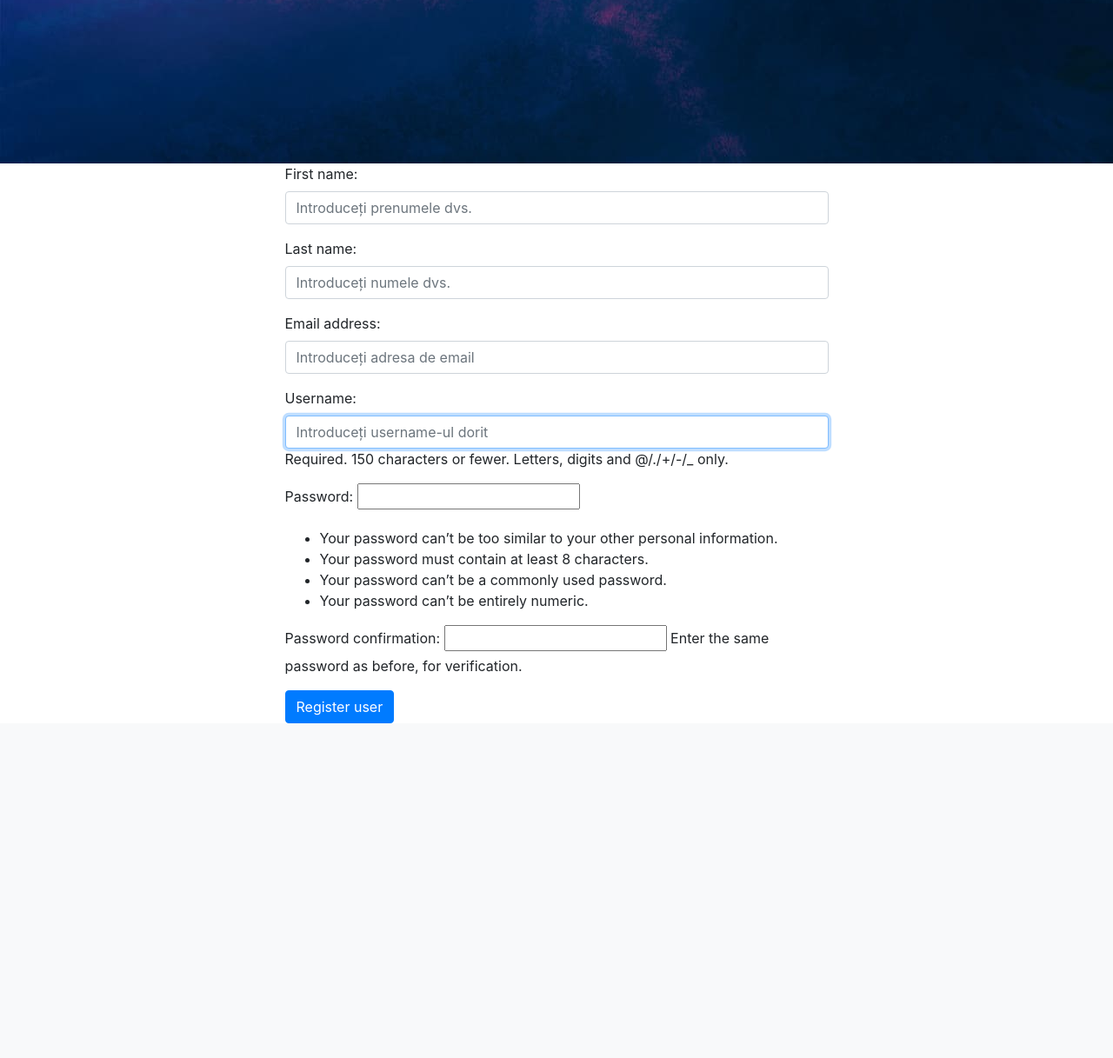
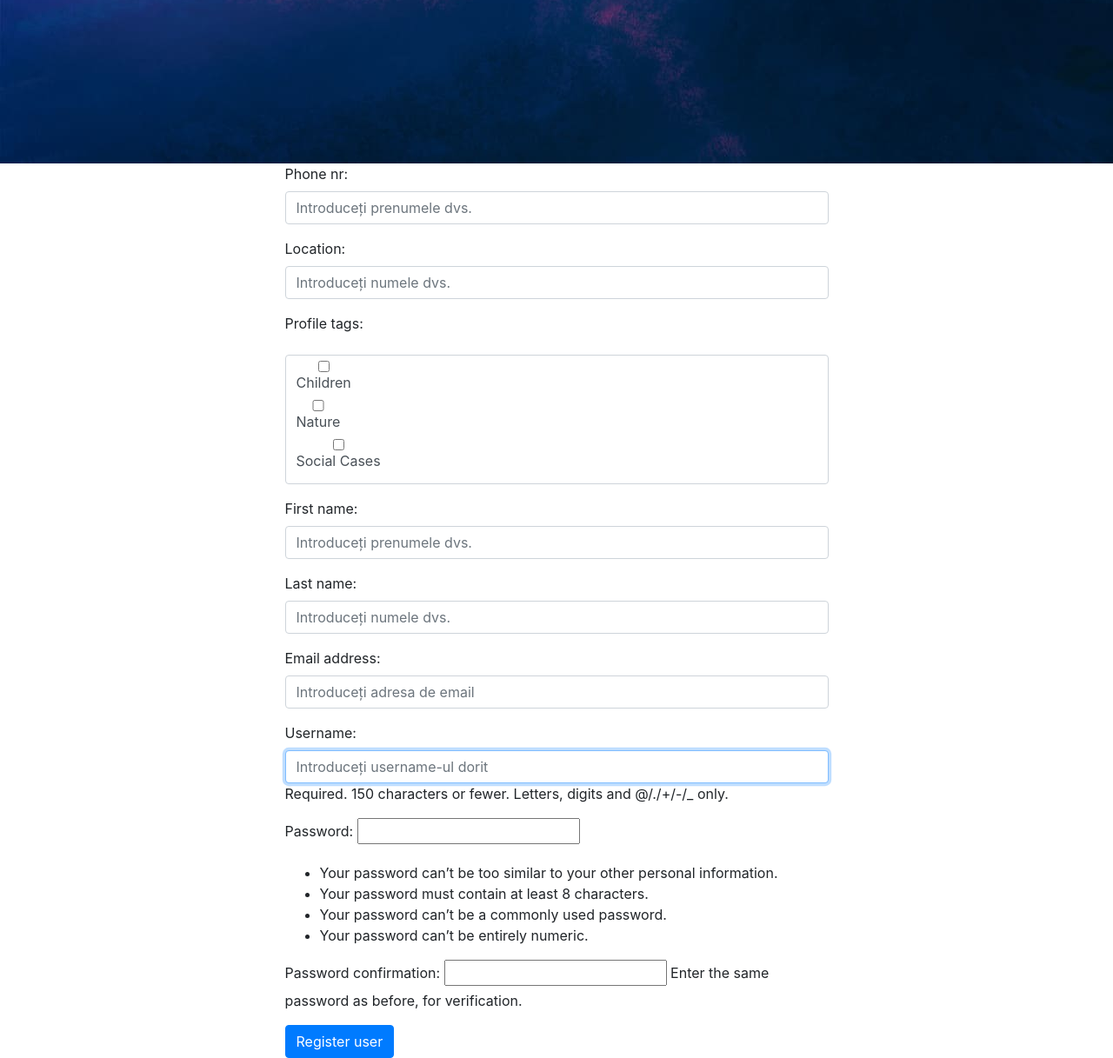
Before and after one commit to BrighiteG/HelpASoul, a Django app: page /create_user/ in a window 1280 px wide; the page is wider, and only the part inside the window is pictured. Shown: the part 948-2165 px from the top of that part at 87% size. Before the commit the page ends 1780 px from the top of that part, so only its background shows below. Run offline with Django 4.2, Linux system fonts and the light colour scheme; data comes from the database, SQL or seed files in the repository; parts of the project's set-up code (start-up, migrations or seed data) failed here and were passed over; some libraries are stand-ins or nearby versions.

Commit message:
Created the function based view for UserRegistration

```diff
--- a/templates/users/create_user.html
+++ b/templates/users/create_user.html
@@ -6,8 +6,11 @@
             <div class="col-md-6 offset-md-3">
                 <form method="POST">
                     {% csrf_token %}
-                    {{ form.as_p }}
-                    <button type="submit" class="btn btn-primary"> Register user </button>
+                    {{ profile_form.as_p }}
+                    {{ user_form.as_p }}
+{#                    {{ profile_form.phone_nr }}#}
+{#                    {{ profile_form.profile_tags }}#}
+                    <button type="submit" class="btn btn-primary">Register user</button>
                 </form>
             </div>
     </div>
--- a/users/forms.py
+++ b/users/forms.py
@@ -1,6 +1,8 @@
+from django import forms
 from django.contrib.auth.forms import UserCreationForm
 from django.contrib.auth.models import User
-from django.forms import TextInput
+from django.forms import TextInput, CheckboxSelectMultiple
+from users.models import Profile
 
 
 class UserRegistrationForm(UserCreationForm):
@@ -13,3 +15,13 @@ class UserRegistrationForm(UserCreationForm):
             'email': TextInput(attrs={'placeholder': 'Introduceți adresa de email', 'class': 'form-control'}),
             'username': TextInput(attrs={'placeholder': 'Introduceți username-ul dorit', 'class': 'form-control'}),
         }
+
+class ProfileRegistrationForm(forms.ModelForm):
+    class Meta:
+        model = Profile
+        fields = ['phone_nr', 'location', 'profile_tags']
+        widgets = {
+            'phone_nr': TextInput(attrs={'placeholder': 'Introduceți prenumele dvs.', 'class': 'form-control'}),
+            'location': TextInput(attrs={'placeholder': 'Introduceți numele dvs.', 'class': 'form-control'}),
+            'profile_tags': CheckboxSelectMultiple(attrs={'class': 'form-control'}),
+        }
--- a/users/urls.py
+++ b/users/urls.py
@@ -3,5 +3,5 @@ from django.urls import path
 from users import views
 
 urlpatterns = [
-    path('create_user/', views.CreateUserCreateView.as_view(), name='create-user')
+    path('create_user/', views.register_user, name='create-user')
 ]
--- a/users/views.py
+++ b/users/views.py
@@ -1,13 +1,31 @@
-from django.contrib.auth.models import User
-from django.shortcuts import render
-from django.urls import reverse_lazy
-from django.views.generic import CreateView
+from django.contrib import messages
+from django.contrib.auth import login
+from django.shortcuts import render, redirect
 
-from users.forms import UserRegistrationForm
+from users.forms import UserRegistrationForm, ProfileRegistrationForm
 
 
-class CreateUserCreateView(CreateView):
-    template_name = 'users/create_user.html'
-    model = User
-    form_class = UserRegistrationForm
-    success_url = reverse_lazy('homepage')
+def register_user(request):
+    page = 'create-user'
+    if request.method == 'GET':
+        user_form = UserRegistrationForm()
+        profile_form = ProfileRegistrationForm()
+    else:
+        user_form = UserRegistrationForm(request.POST)
+        profile_form = ProfileRegistrationForm(request.POST)
+
+        if user_form.is_valid() and profile_form.is_valid():
+            user = user_form.save(commit=False)
+            profile = profile_form.save(commit=False)
+            user.save()
+            profile.user = user
+            profile.save()
+            messages.success(request, 'Your account has been created succesfully')
+
+            login(request, user)
+            return redirect('homepage')
+        else:
+            messages.error(request, 'An error has occured during registration')
+
+    context = {'page': page, 'user_form': user_form, 'profile_form': profile_form}
+    return render(request, 'users/create_user.html', context)
```
